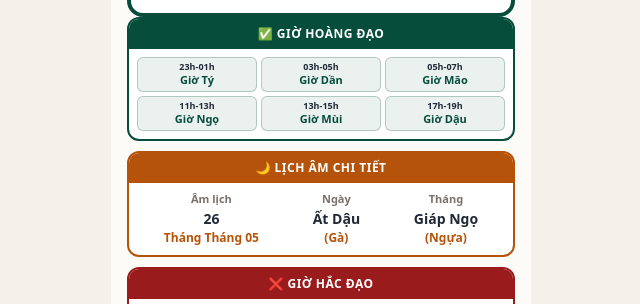
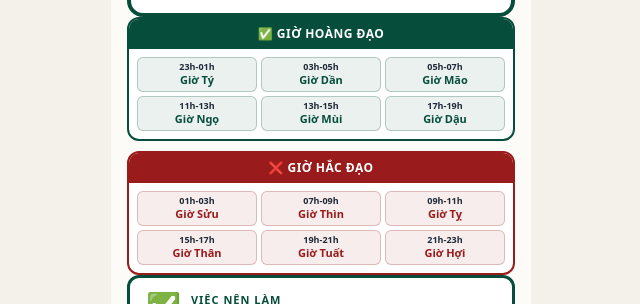
Before and after one commit to thichcode/lich_am, a plain HTML site: page landing/index.html in a window 1280 px wide. Shown: the part 422-726 px from the top of the page, without its empty margins (319-959 px from the left). Drawn offline with nearby package versions, Linux system fonts and the light colour scheme.

Commit message:
Remove duplicate lunar mini card from landing page

```diff
--- a/landing/index.html
+++ b/landing/index.html
@@ -86,11 +86,9 @@ body{
 .info-card{background:#fff;border-radius:12px;overflow:hidden;width:100%;min-width:0}
 .info-card-good{border:2px solid #064E3B}
 .info-card-bad{border:2px solid #991B1B}
-.info-card-lunar{border:2px solid #B45309}
 .info-header{text-align:center;padding:6px 8px;color:#fff;font-size:clamp(10px,3vw,12px);font-weight:900;letter-spacing:0.5px}
 .info-header-good{background:#064E3B}
 .info-header-bad{background:#991B1B}
-.info-header-lunar{background:#B45309}
 .info-body{padding:8px;width:100%}
 .hour-grid{display:grid;grid-template-columns:1fr 1fr 1fr;gap:4px;width:100%}
 .hour-chip{display:flex;flex-direction:column;align-items:center;padding:4px 2px;border-radius:6px;text-align:center;min-width:0}
@@ -100,13 +98,6 @@ body{
 .hour-name{font-size:clamp(9px,2.6vw,11px);font-weight:900;line-height:1.3}
 .hour-name-good{color:#064E3B}
 .hour-name-bad{color:#991B1B}
-/* Lunar mini card */
-.lunar-mini-body{display:flex;flex-direction:column;gap:6px;padding:8px}
-.lunar-mini-row{display:flex;justify-content:space-around;text-align:center}
-.lunar-mini-item{}
-.lunar-mini-label{color:#78716C;font-size:clamp(9px,2.6vw,11px);font-weight:800}
-.lunar-mini-value{color:#1F2937;font-size:clamp(12px,3.5vw,14px);font-weight:700}
-.lunar-mini-animal{color:#B45309;font-size:clamp(10px,3vw,12px);font-weight:700}
 /* Bottom nav */
 .bottom-nav{
   position:fixed;
@@ -221,7 +212,7 @@ body{
 .dark .canchi-label{color:#D1D5DB}
 .dark .canchi-value{color:#F9FAFB}
 .dark .canchi-animal{color:#34D399}
-.dark .info-card-good,.dark .info-card-bad,.dark .info-card-lunar{background:#1F2937}
+.dark .info-card-good,.dark .info-card-bad{background:#1F2937}
 .dark .bottom-nav{background:#1F2937;border-color:#374151}
 .dark .nav-label{color:#D1D5DB}
 .dark .nav-icon-inactive{color:#9CA3AF}
@@ -371,30 +362,6 @@ body{
               <div class="hour-chip hour-chip-good"><span class="hour-time">11h-13h</span><span class="hour-name hour-name-good">Giờ Ngọ</span></div>
               <div class="hour-chip hour-chip-good"><span class="hour-time">15h-17h</span><span class="hour-name hour-name-good">Giờ Thân</span></div>
               <div class="hour-chip hour-chip-good"><span class="hour-time">17h-19h</span><span class="hour-name hour-name-good">Giờ Dậu</span></div>
-            </div>
-          </div>
-        </div>
-
-        <!-- Lunar mini card -->
-        <div class="info-card info-card-lunar" id="lunar-mini-card" style="display:none">
-          <div class="info-header info-header-lunar">🌙 LỊCH ÂM CHI TIẾT</div>
-          <div class="lunar-mini-body">
-            <div class="lunar-mini-row">
-              <div class="lunar-mini-item">
-                <div class="lunar-mini-label">Âm lịch</div>
-                <div class="lunar-mini-value" id="lunar-mini-date">1</div>
-                <div class="lunar-mini-animal" id="lunar-mini-month">Tháng 1</div>
-              </div>
-              <div class="lunar-mini-item">
-                <div class="lunar-mini-label">Ngày</div>
-                <div class="lunar-mini-value" id="lunar-mini-day-chi">Giáp Tý</div>
-                <div class="lunar-mini-animal" id="lunar-mini-day-animal">(Chuột)</div>
-              </div>
-              <div class="lunar-mini-item">
-                <div class="lunar-mini-label">Tháng</div>
-                <div class="lunar-mini-value" id="lunar-mini-month-chi">Bính Dần</div>
-                <div class="lunar-mini-animal" id="lunar-mini-month-animal">(Hổ)</div>
-              </div>
             </div>
           </div>
         </div>
@@ -782,16 +749,6 @@ function renderDayView(){
   document.getElementById('lunar-year-chi').innerHTML=data.lunar.yearChi.split(' ')[0]+' '+data.lunar.yearChi.split(' ')[1]+'<br><span class="canchi-animal">('+data.lunar.yearAnimal+')</span>'
   document.getElementById('lunar-month-chi').innerHTML=data.lunar.monthChi.split(' ')[0]+' '+data.lunar.monthChi.split(' ')[1]+'<br><span class="canchi-animal">('+data.lunar.monthAnimal+')</span>'
   document.getElementById('lunar-day-chi').innerHTML=data.lunar.dayChi.split(' ')[0]+' '+data.lunar.dayChi.split(' ')[1]+'<br><span class="canchi-animal">('+data.lunar.dayAnimal+')</span>'
-  // Lunar mini card
-  var lmc=document.getElementById('lunar-mini-card')
-  if(data.lunar.day){lmc.style.display='block'
-    document.getElementById('lunar-mini-date').innerText=data.lunar.day
-    document.getElementById('lunar-mini-month').innerText='Tháng '+(data.lunar.month||'')
-    document.getElementById('lunar-mini-day-chi').innerText=data.lunar.dayChi
-    document.getElementById('lunar-mini-day-animal').innerText='('+data.lunar.dayAnimal+')'
-    document.getElementById('lunar-mini-month-chi').innerText=data.lunar.monthChi
-    document.getElementById('lunar-mini-month-animal').innerText='('+data.lunar.monthAnimal+')'
-  }else{lmc.style.display='none'}
   // Hours
   var gl=document.getElementById('good-hours');gl.innerHTML=data.goodHours.map(function(h){return'<div class="hour-chip hour-chip-good"><span class="hour-time">'+h.t+'</span><span class="hour-name hour-name-good">Giờ '+h.l+'</span></div>'}).join('')
   var bl=document.getElementById('bad-hours');bl.innerHTML=data.badHours.map(function(h){return'<div class="hour-chip hour-chip-bad"><span class="hour-time">'+h.t+'</span><span class="hour-name hour-name-bad">Giờ '+h.l+'</span></div>'}).join('')
```
